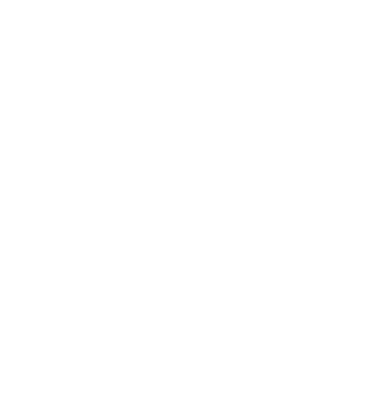
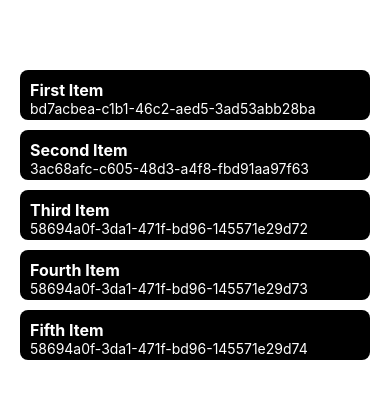
Before and after one commit to NaruchaTMG/tmg-react-native, a React Native app: screen / in a window 390 px wide. Shown: the top 398 px of the page. Built offline with nearby package versions, Linux system fonts and the light colour scheme.

Commit message:
ListItem, Flatlist

```diff
--- a/App.tsx
+++ b/App.tsx
@@ -7,7 +7,7 @@
 
 import React from 'react';
 import {
-  Alert,
+  Alert, FlatList,
   Image,
   ImageBackground,
   Platform, Pressable,
@@ -84,9 +84,70 @@
   </SafeAreaView>;
 }
 
+const DATA = [
+  {
+    id: 'bd7acbea-c1b1-46c2-aed5-3ad53abb28ba',
+    title: 'First Item',
+  },
+  {
+    id: '3ac68afc-c605-48d3-a4f8-fbd91aa97f63',
+    title: 'Second Item',
+  },
+  {
+    id: '58694a0f-3da1-471f-bd96-145571e29d72',
+    title: 'Third Item',
+  },
+  {
+    id: '58694a0f-3da1-471f-bd96-145571e29d73',
+    title: 'Fourth Item',
+  },
+  {
+    id: '58694a0f-3da1-471f-bd96-145571e29d74',
+    title: 'Fifth Item',
+  },
+];
+
+function RenderItem(props: { item: any }) {
+  return <View style={{
+    width: '100%',
+    height: 50,
+    backgroundColor: 'black',
+    padding: 10,
+    borderRadius: 8,
+  }}>
+    <Text style={{fontSize: 16, fontWeight: 'bold', color: 'white'}}>
+      {props.item.title}
+    </Text>
+    <Text style={{fontSize: 14, fontWeight: 'normal', color: 'white'}}>
+      {props.item.id}
+    </Text>
+  </View>;
+}
+
 function App(): React.JSX.Element {
   return (
-     <View></View>
+      // <ScrollView
+      //     style={{flex: 1}}
+      //     contentContainerStyle={{gap: 10, padding: 20, marginTop: 50}}
+      // >
+      //   {
+      //     DATA.map((item, index) => (
+      //         <View key={index} style={{width: '100%', height: 50, backgroundColor: 'black', padding: 10, borderRadius: 8}}>
+      //           <Text style={{fontSize: 16, fontWeight: 'bold', color: "white"}}>
+      //             {item.title}
+      //           </Text>
+      //           <Text style={{fontSize: 14, fontWeight: 'normal', color: "white"}}>
+      //             {item.id}
+      //           </Text>
+      //         </View>
+      //     ))
+      //   }
+      // </ScrollView>
+      <FlatList
+          keyExtractor={item => item.id}
+          contentContainerStyle={{gap: 10, padding: 20, marginTop: 50}}
+          data={DATA}
+          renderItem={({item, index}) => <RenderItem item={item}/>}/>
   );
 }
 
```
